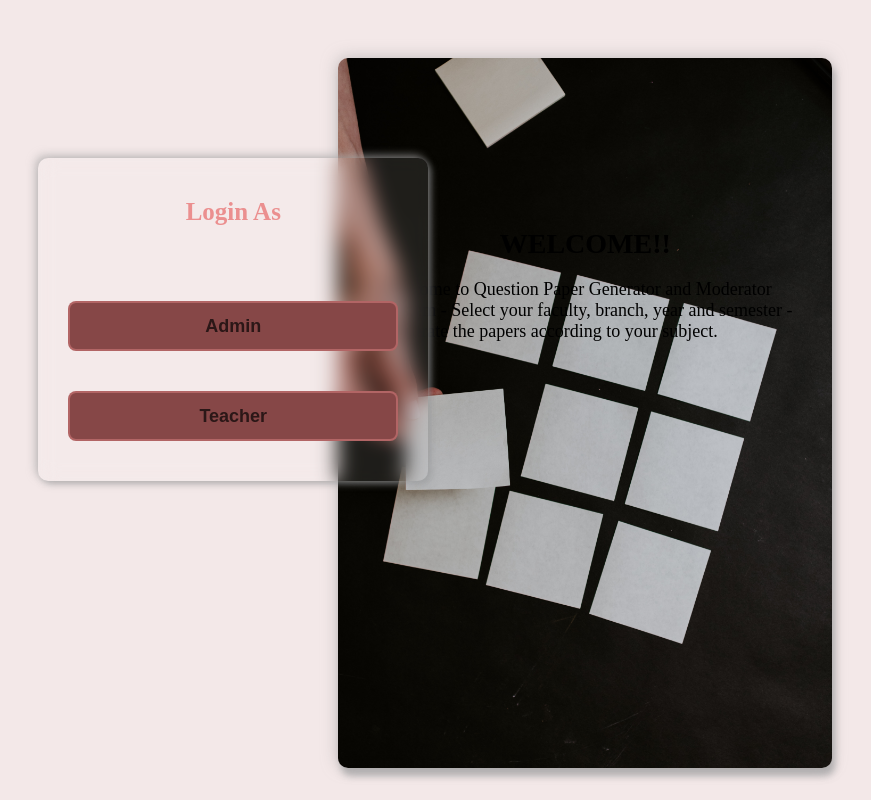
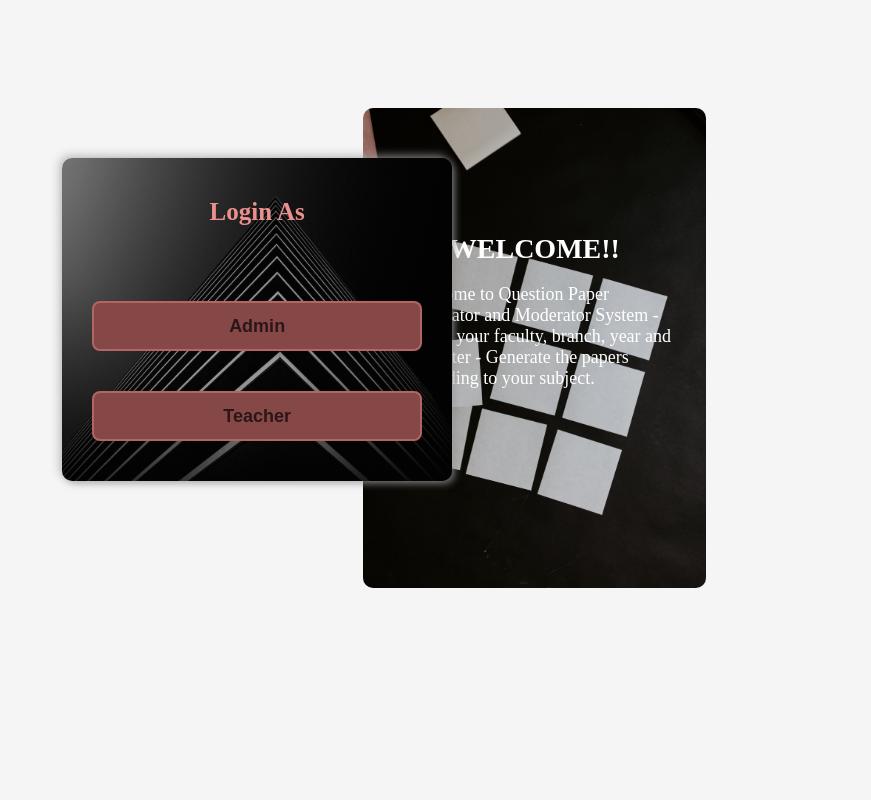
Before and after one commit to resdub/question-paper-generator-and-moderator, a Django app: template templates/home.html in a window 1280 px wide. Shown: the whole page, without its empty margins (187-1058 px from the left). Run offline with Django 3.2, Linux system fonts and the light colour scheme; the template is opened without the code that fills it, so the values that code supplies are empty.

Commit message:
Add files via upload

```diff
--- a/templates/home.html
+++ b/templates/home.html
@@ -4,7 +4,7 @@
 <head>
 <meta charset="UTF-8">
 <title>Login Page</title>
-<link rel="icon" type="image/png" href="{% static 'img/favcon.png' %}">
+<link rel="icon" type="image/png" href="{% static 'img/login.png' %}">
 {% comment %} <link rel="stylesheet" href="{% static 'css/home.css' %}"> {% endcomment %}
 </head>
 
@@ -23,7 +23,7 @@
 </body> {% endcomment %}
 <style>
     body{
-        background: rgb(243, 232, 232);
+        background: whitesmoke;
     }
     .signin{
         display: flex;
@@ -44,7 +44,10 @@
         box-shadow: -3px -3px 9px #aaa9a9a2,3px 3px 7px rgba(147, 149, 151, 0.671);
         background-color: rgba(255,255,255,0.10);
         backdrop-filter: blur(10px);
-        margin-left: 42%;
+        background-image: url("{% static  'img/home1.jpg' %}");
+        background-size: cover;
+        background-position:unset;
+        margin-left: 44.5%;
         backdrop-filter: blur(10px);
 
 
@@ -74,17 +77,18 @@
       }
       .content{
 
-
-        width: 530px;
+        color:white;
+        width: 330px;
+        height:50vh;
         border-radius: 10px;
         padding: 40px 30px;
-        margin-top: 50px;
-        box-shadow: -1px -1px 15px #aaa9a9a2,3px 8px 7px rgba(147, 149, 151, 0.671);
         background-color: rgba(255,255,255,0.10);
-        margin-right: 20%;
+        margin-right: 30%;
         background-image: url("{% static  'img/home.jpg' %}");
         background-size: cover;
         background-position:unset;
+        margin-top: 100px;
+
       }
       h1{
         text-align: center;
```
Also changed, not shown: static/img/home1.jpg (added), static/img/login.png (added).
